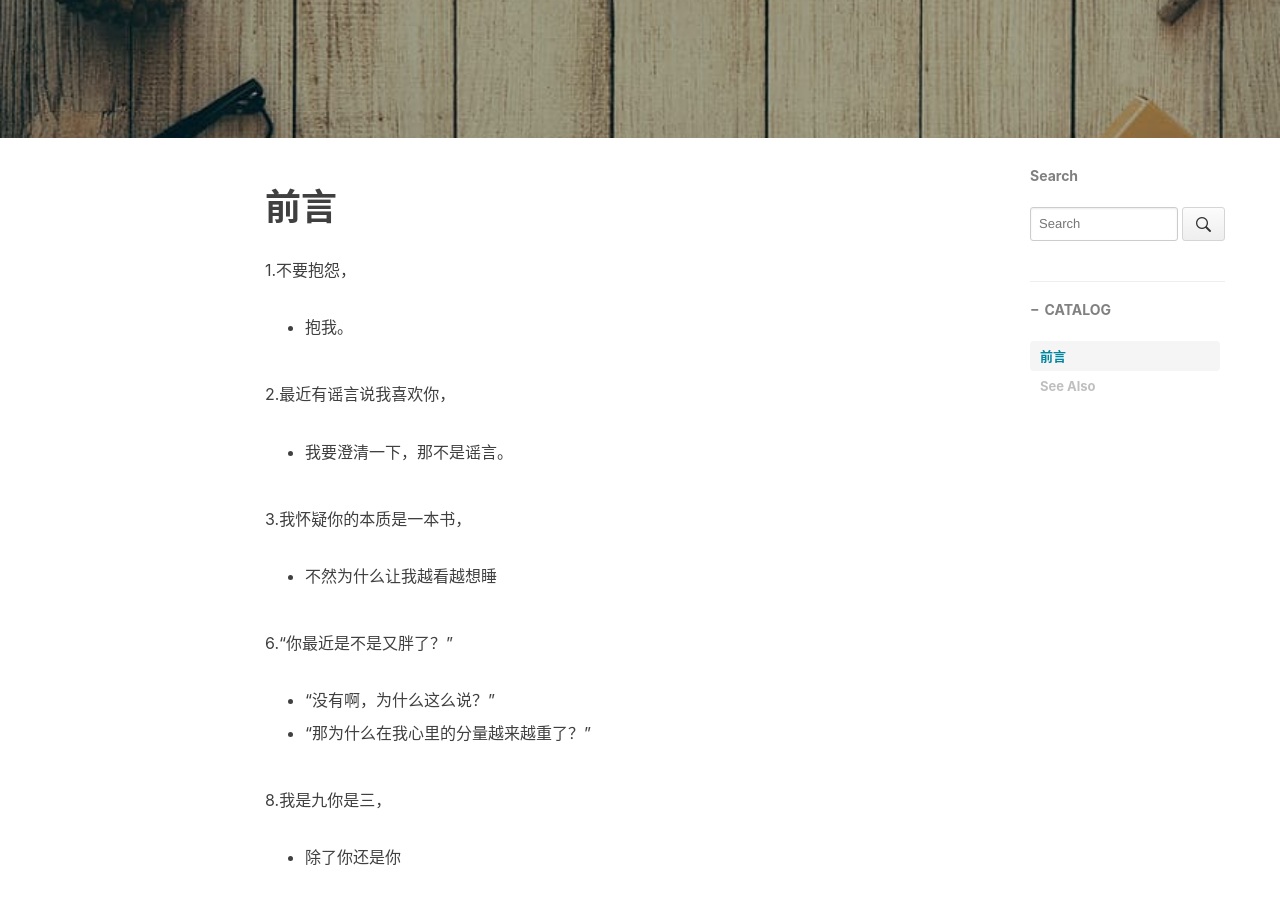
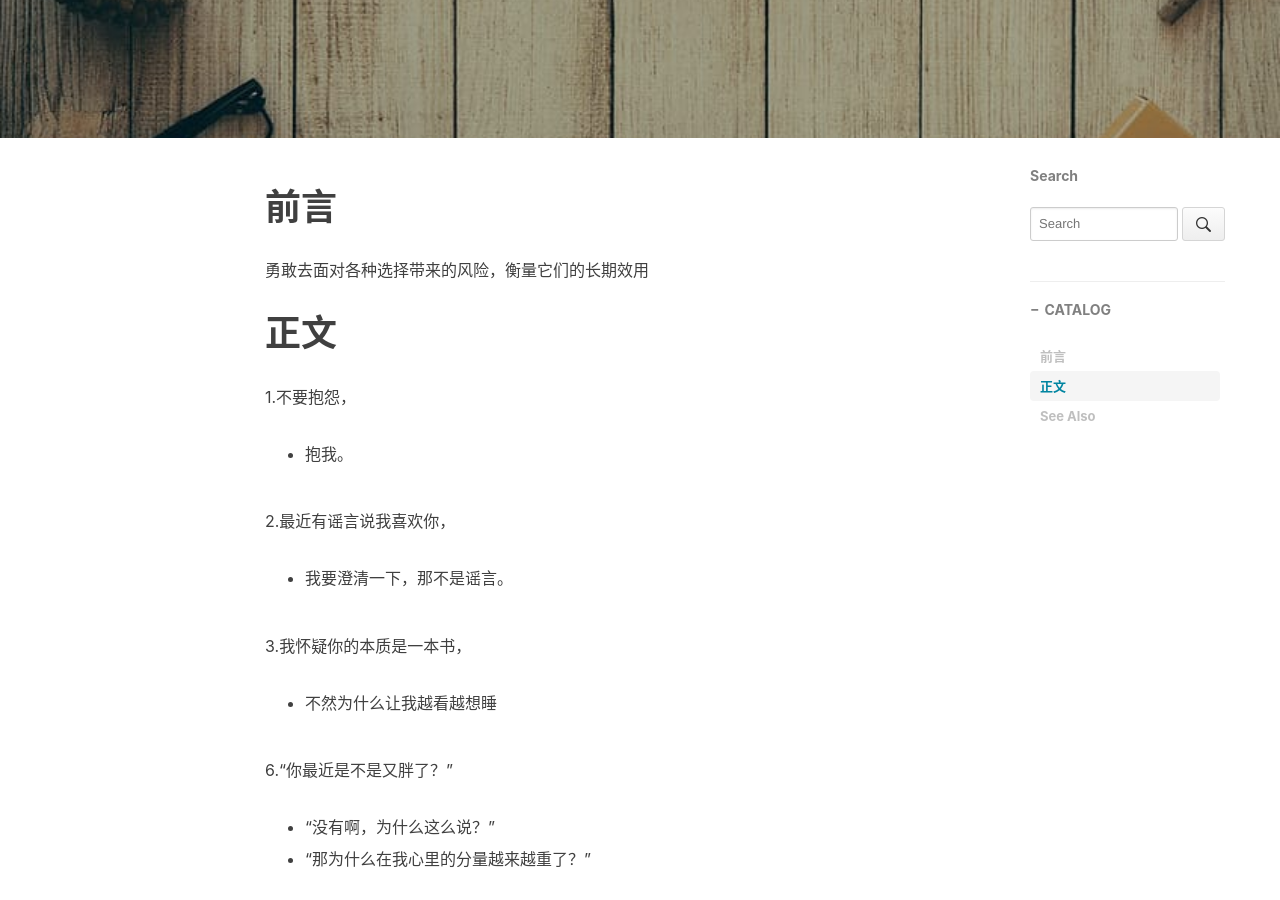
Before and after one commit to pua1203/pua1203.github.io, a Jekyll site: the page built from _posts/pua/2018-09-27-A_collection_of_earthy_sweet_nothings.md, in a window 1280 px wide and 900 px high, scrolled down 385 px. Built offline with Jekyll 4.4.1, drawn with Linux system fonts in a browser that asks for light colours; nearby versions of some CDN libraries; comment, search, counter and statistics services are not loaded.

Commit message:
勇敢去面对各种选择带来的风险，衡量它们的长期效用

```diff
--- a/_posts/pua/2018-09-27-A_collection_of_earthy_sweet_nothings.md
+++ b/_posts/pua/2018-09-27-A_collection_of_earthy_sweet_nothings.md
@@ -15,7 +15,9 @@ subtitle: 土味情话
 
 # 前言
 
+勇敢去面对各种选择带来的风险，衡量它们的长期效用
 
+# 正文
 
 1.不要抱怨，
 
```
